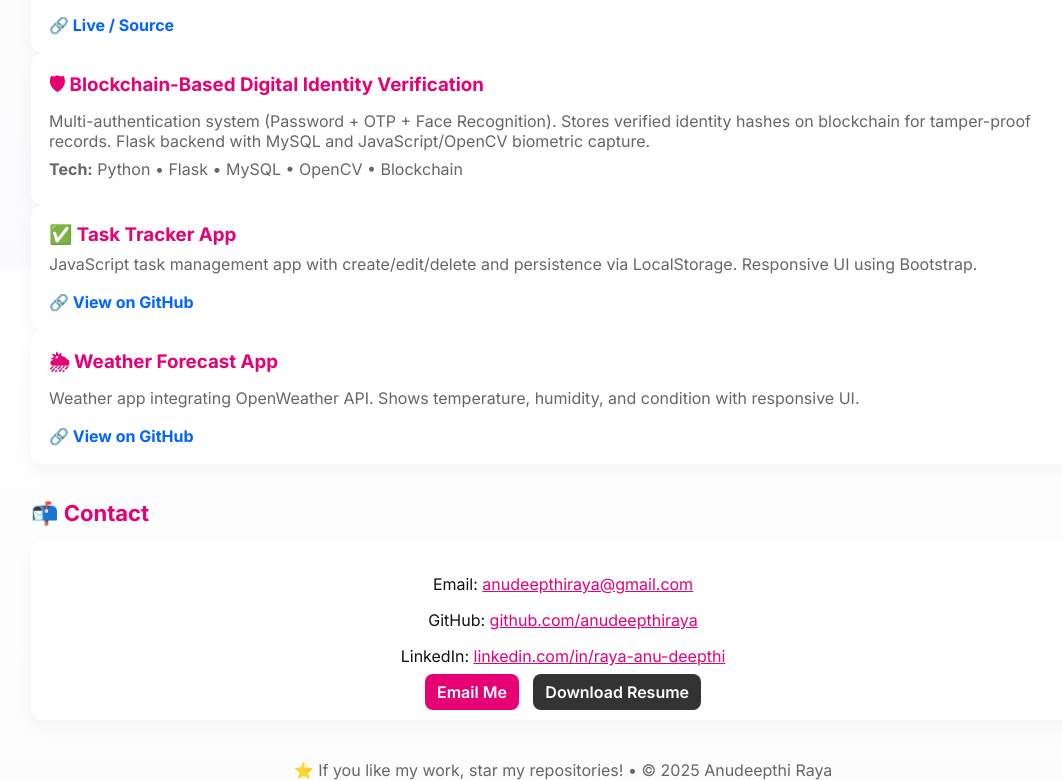
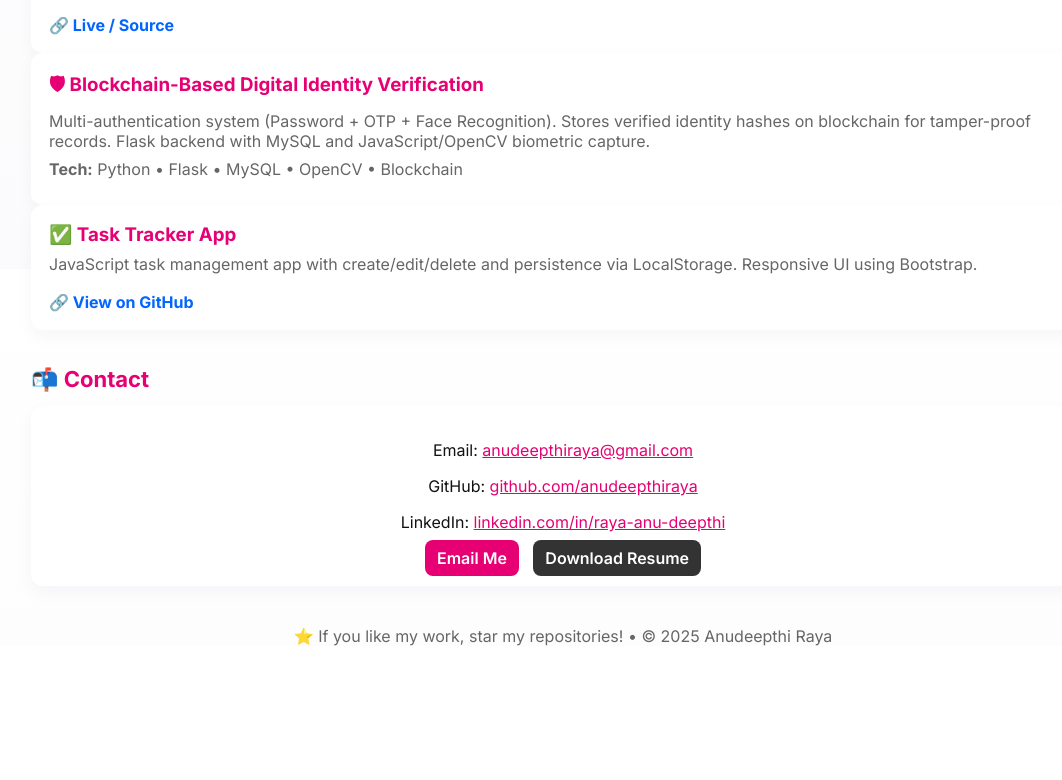
Before and after one commit to anudeepthiraya1825/my_portfolio, a plain HTML site: page index.html in a window 1280 px wide. Shown: the part 2131-2911 px from the top of the page, without its empty margins (77-1139 px from the left). After the commit the page ends 2777 px from the top, so only its background shows below. Drawn offline with Linux system fonts and the light colour scheme.

Commit message:
Update index.html

```diff
--- a/index.html
+++ b/index.html
@@ -216,14 +216,9 @@
         <div class="card">
           <h3>✅ Task Tracker App</h3>
           <p> JavaScript task management app with create/edit/delete and persistence via LocalStorage. Responsive UI using Bootstrap.</p>
-          <a class="project-link" href="https://github.com/anudeepthiraya1825/Task-Tracker-App" target="_blank">🔗 View on GitHub</a>
+          <a class="project-link" href="https://anudeepthiraya1825.github.io/Task-Tracker-App/" target="_blank">🔗 View on GitHub</a>
         </div>
 
-        <div class="card">
-          <h3>🌦 Weather Forecast App</h3>
-          <p>Weather app integrating OpenWeather API. Shows temperature, humidity, and condition with responsive UI.</p>
-          <a class="project-link" href="https://github.com/anudeepthiraya1825/weather-app" target="_blank">🔗 View on GitHub</a>
-        </div>
 
       </div>
     </section>
```
